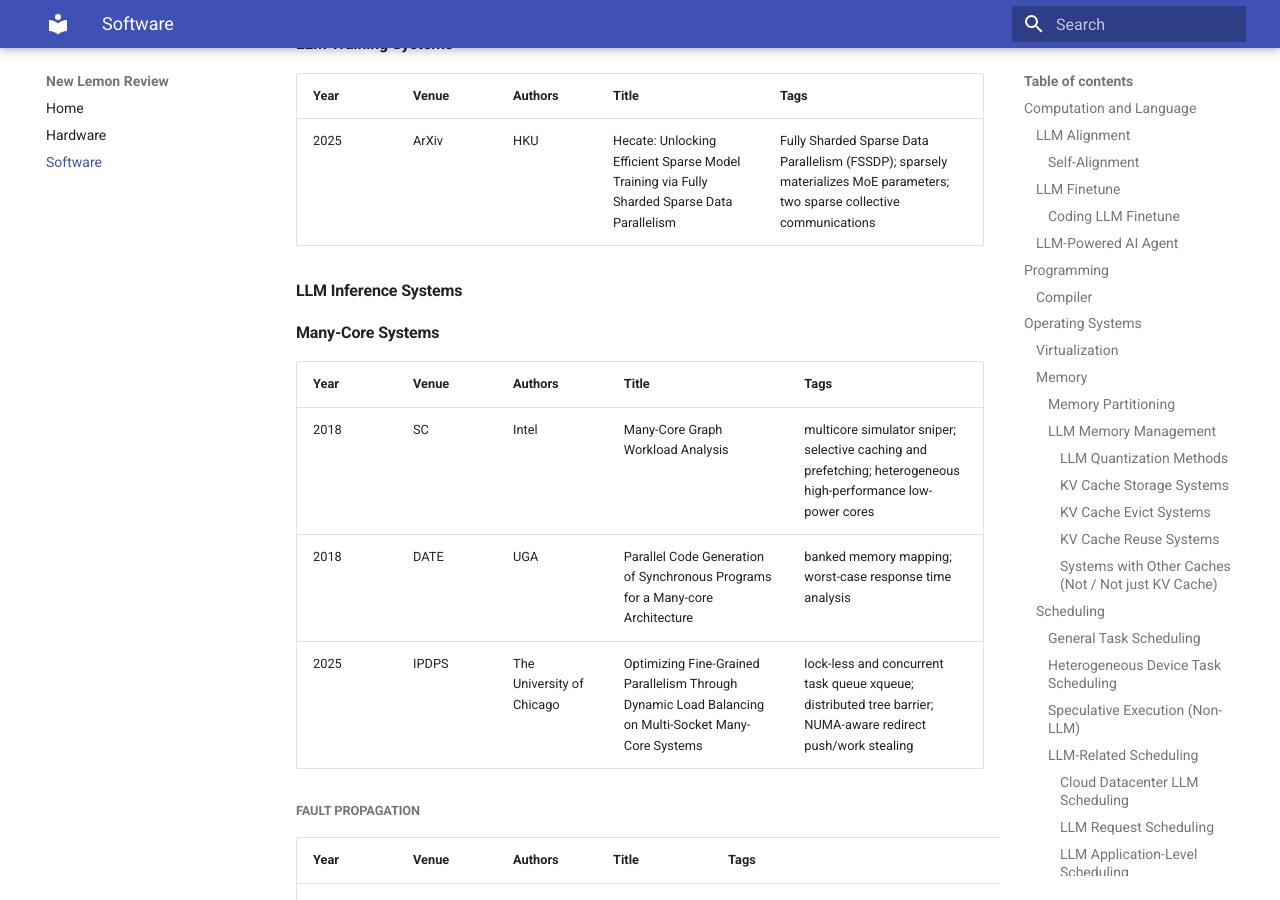
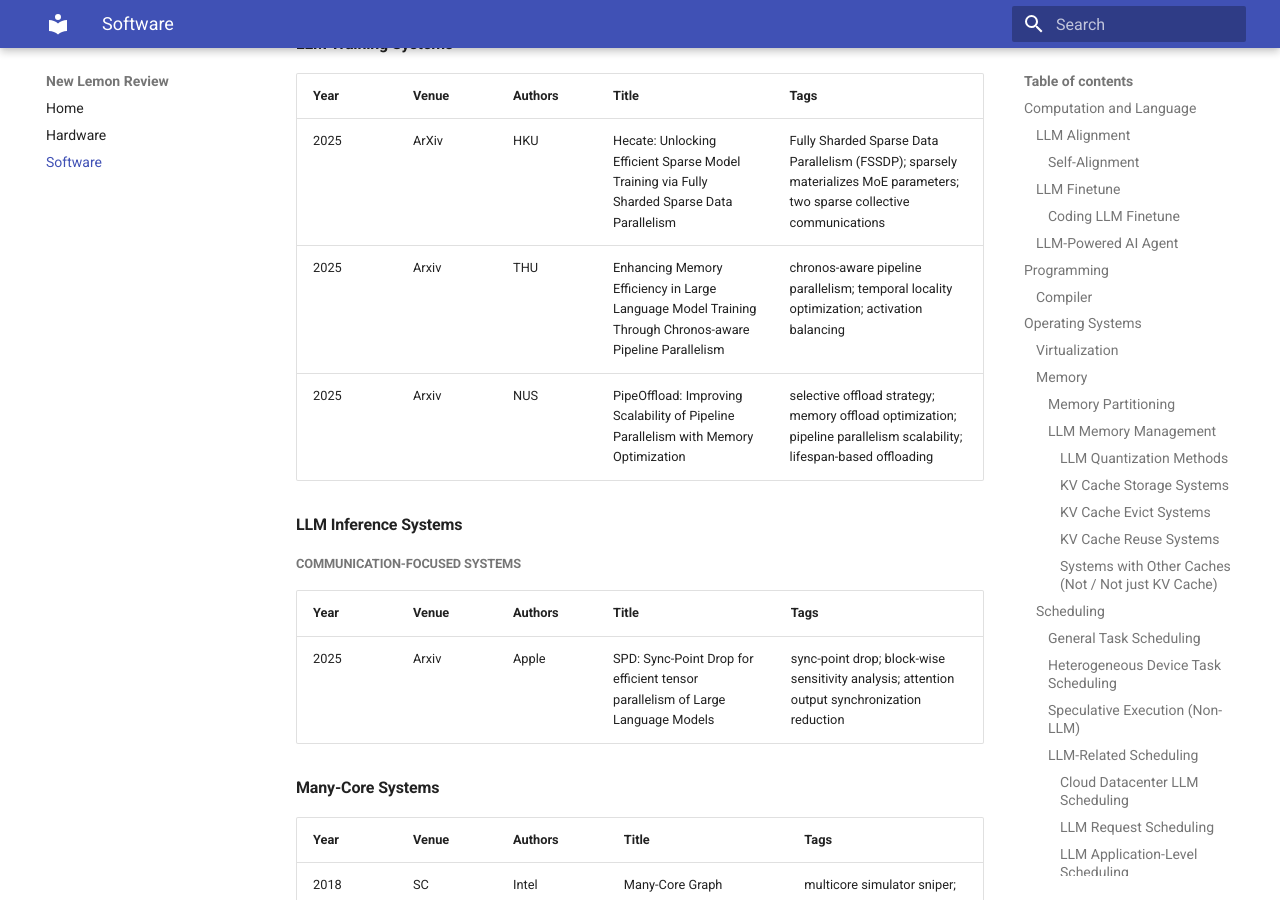
Before and after one commit to pku-lemonade/review, an MkDocs documentation site: the page built from docs/Software.md, in a window 1280 px wide and 900 px high, scrolled down 7948 px. Built offline with MkDocs 1.6.1 and Material for MkDocs 9.7.7, drawn with Linux system fonts in a browser that asks for light colours; some of the changed text lies outside the part shown.

Commit message:
Add papers about llm moe, long seq & PP optimizations (#32)
* Add papers about MoE & Long-Seq

* Add papers about training

```diff
--- a/docs/Software.md
+++ b/docs/Software.md
@@ -175,8 +175,16 @@ Refer to non-LLM [speculative execution](#Speculative-Execution-(Non-LLM)).
 | Year | Venue | Authors | Title | Tags |
 |-|-|-|-|-|
 | 2025 | ArXiv | HKU | Hecate: Unlocking Efficient Sparse Model Training via Fully Sharded Sparse Data Parallelism | Fully Sharded Sparse Data Parallelism (FSSDP); sparsely materializes MoE parameters; two sparse collective communications |
+| 2025 | Arxiv | THU | Enhancing Memory Efficiency in Large Language Model Training Through Chronos-aware Pipeline Parallelism | chronos-aware pipeline parallelism; temporal locality optimization; activation balancing |
+| 2025 | Arxiv | NUS | PipeOffload: Improving Scalability of Pipeline Parallelism with Memory Optimization | selective offload strategy; memory offload optimization; pipeline parallelism scalability; lifespan-based offloading |
 
 #### LLM Inference Systems
+
+##### Communication-Focused Systems
+
+| Year | Venue | Authors | Title | Tags |
+|-|-|-|-|-|
+| 2025 | Arxiv | Apple | SPD: Sync-Point Drop for efficient tensor parallelism of Large Language Models | sync-point drop; block-wise sensitivity analysis; attention output synchronization reduction |
 
 #### Many-Core Systems
 
@@ -242,11 +250,11 @@ Refer to non-LLM [speculative execution](#Speculative-Execution-(Non-LLM)).
 
 | Year | Venue | Authors | Title | Tags |
 |-|-|-|-|-|
-| 2025 | Arxiv | HKU | Optimizing Distributed Deployment of Mixture-of-Experts Model Inference in Serverless Computing | Bayesian decision-making for expert selectino prediction; mixed-integer quadratically constrained programming for communication design; Bayesian optimization framework with multiple ε-greedy search |
 | 2025 | DATE | UC Berkeley | DAOP: Data-Aware Offloading and Predictive Pre-Calculation for Efficient MoE Inference | data-aware offloading; predictive pre-calculation; sequence-specific expert allocation |
 | 2025 | Arxiv | Alibaba | Static Batching of Irregular Workloads on GPUs: Framework and Application to Efficient MoE Model Inference | statically batching irregular workloads; batch-task-tile partition; decompress the mapping and dispatch the workload |
 | 2025 | Arxiv | Georgia Tech | MoETuner: Optimized Mixture of Expert Serving with Balanced Expert Placement and Token Routing | ILP for expert placement; cross-layer dependencies; minimizing total dispatched token number |
 | 2025 | Arxiv | Stevens Tech | fMoE: Fine-Grained Expert Offloading for Large Mixture-of-Experts Serving | expert map; iteration-level probability distributions; track fine-grained input semantic embeddings; semantic-based and trajectorybased |
+| 2025 | Arxiv | ByteDance | Comet: Fine-grained Computation-communication Overlapping for Mixture-of-Experts | fine-grained communication-computation overlapping for efficient MoE execution; dependency resolving method; adaptive workload assignment method; shared data buffers between communication and computation operations |
 
 ##### Long Sequence LLM Systems
 
@@ -256,6 +264,7 @@ Refer to non-LLM [speculative execution](#Speculative-Execution-(Non-LLM)).
 | 2024 | Arxiv | SJTU | TokenRing: An Efficient Parallelism Framework for Infinite-Context LLMs via Bidirectional Communication | communication-oriented parallelism framework; inter-node P2P bidirectional communication bandwidth; optimization of attention block communication |
 | 2025 | Arxiv | CWRU | Longer Attention Span: Increasing Transformer Context Length with Sparse Graph Processing Techniques | sparse attention with graph computing perspective; work-optimal graph algorithms; achieve "true sparsity" |
 | 2025 | MLSys | MIT | LServe: Efficient Long-sequence LLM Serving with Unified Sparse Attention | unified sparse attention; hybrid static and dynamic sparsity; hierarchical kv cache management with query-centric pruning |
+| 2025 | Arxiv | PKU | ByteScale: Efficient Scaling of LLM Training with a 2048K Context Length on More Than 12,000 GPUs | hybrid data parallelism; data-aware sharding; a heuristic algorithm that reorganizes data assignment based on the characteristics of data and pipeline parallelism |
 
 ##### P-D Disaggregated Systems
 
@@ -337,6 +346,7 @@ Refer to non-LLM [speculative execution](#Speculative-Execution-(Non-LLM)).
 | 2024 | Arxiv | ZJU | Frenzy: A Memory-Aware Serverless LLM Training System for Heterogeneous GPU Clusters | efficient and low-overhead task-to-cluster scheduling; bin-packing algorithms; seamless and user-friendly |
 | 2025 | Arxiv | OSU | Scaling Large Language Model Training on Frontier with Low-Bandwidth Partitioning | low-bandwidth interconnects; three-level hierarchical partitioning strategy; improved hierarchical partitioning on top of ZeRO++ |
 | 2025 | Arxiv | PKU | Split Fine-Tuning for Large Language Models in Wireless Networks | split fine-tuning; device and server partition; novel compression scheme and resource management algorithm |
+| 2025 | Arxiv | Neuchatel | SkipPipe: Partial and Reordered Pipelining Framework for Training LLMs in Heterogeneous Networks | partial pipeline parallelism; stage skipping; path scheduling algorithm |
 
 ## Performance Evaluation
 
```
